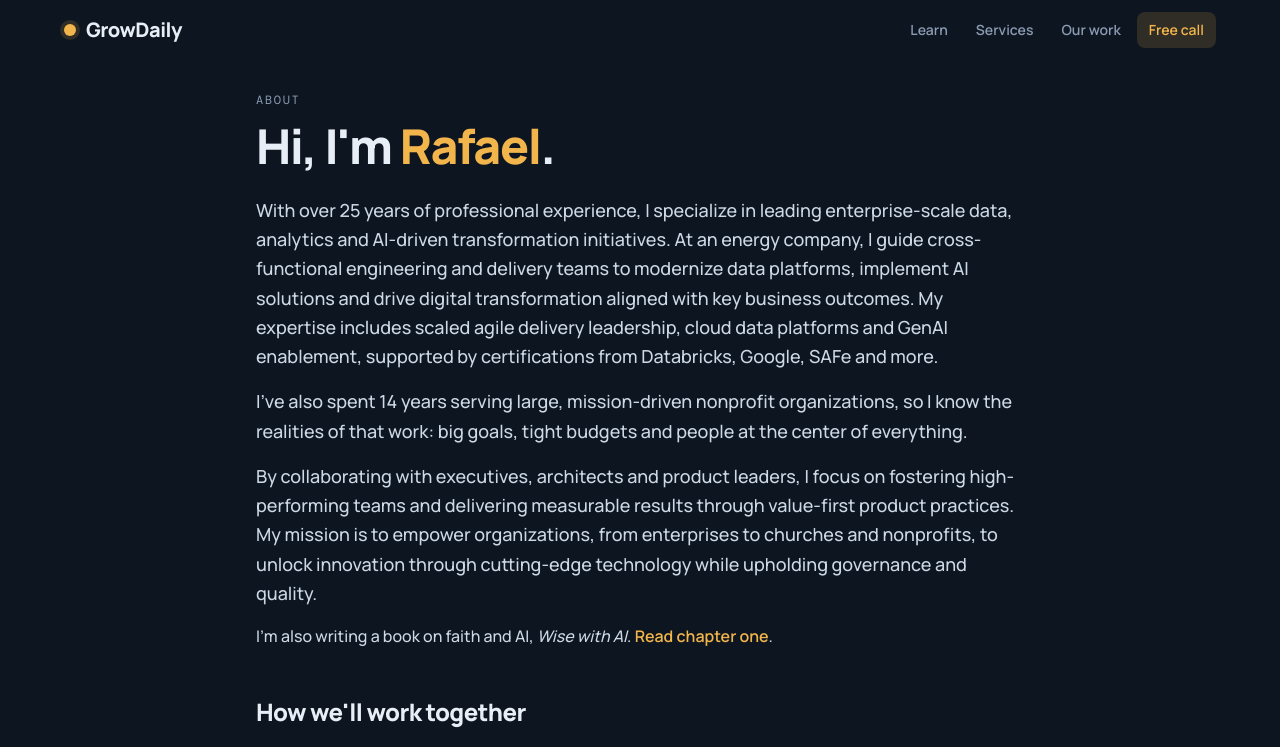
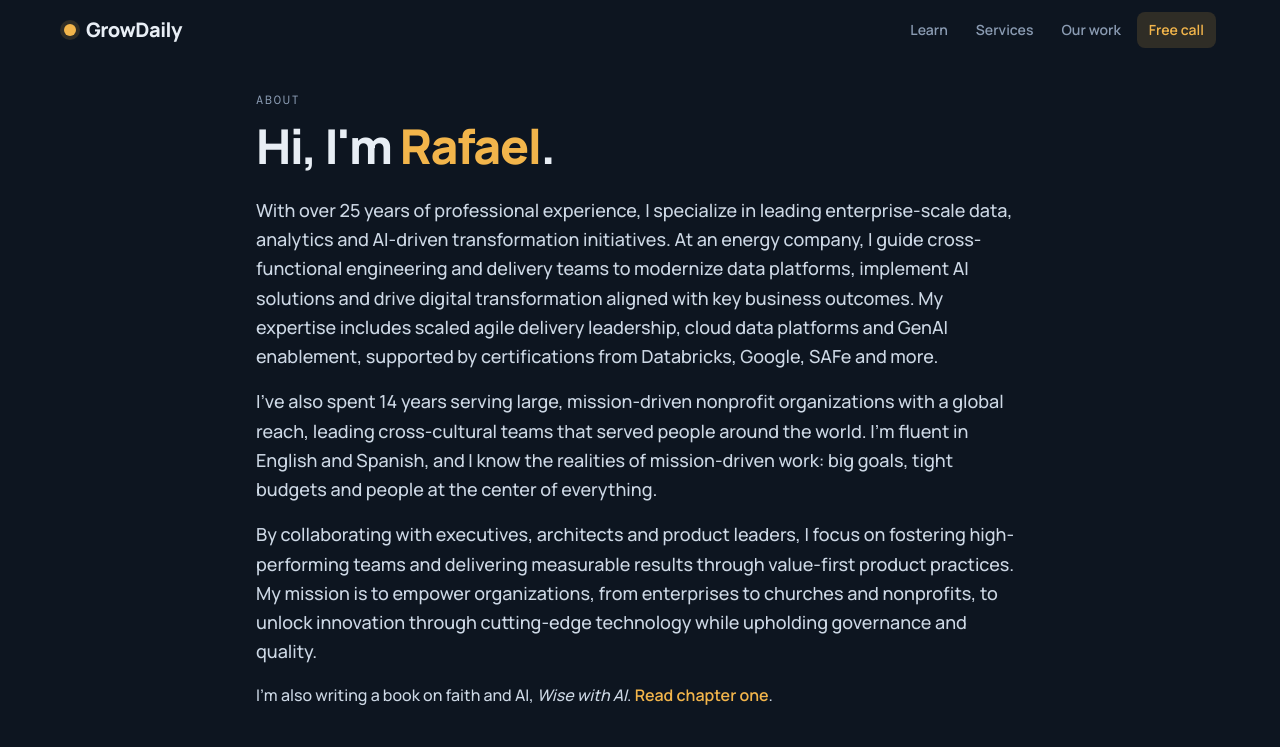
Before and after one commit to rafajos1/growdaily, a Next.js app: page /about in a window 1280 px wide. Shown: the top 747 px of the page. Built offline with nearby package versions, Linux system fonts and the light colour scheme.

Commit message:
About page: global reach, cross-cultural teams, English and Spanish
Co-Authored-By: Claude Opus 5.5 <noreply@anthropic.com>
Claude-Session: https://claude.ai/code/session_011GKMQGyGzUPyQ7mFkgqTSY

```diff
--- a/app/about/page.tsx
+++ b/app/about/page.tsx
@@ -7,7 +7,7 @@ import { BuildFooter, BuildHeader, btnPrimary, btnSecondary, eyebrow } from "../
 import { JsonLd } from "../components/JsonLd";
 
 const DESCRIPTION =
-  "GrowDaily is run by Rafael, who has 25+ years of experience leading enterprise data, analytics and AI transformation, and 14 years of serving large, mission-driven nonprofit organizations.";
+  "GrowDaily is run by Rafael, who has 25+ years of experience leading enterprise data, analytics and AI transformation, and 14 years of serving large, global, mission-driven nonprofit organizations.";
 
 export const metadata: Metadata = pageMetadata({
   title: "About GrowDaily · Rafael, AI & Data Transformation Leader",
@@ -48,7 +48,7 @@ export default function AboutPage() {
             With over 25 years of professional experience, I specialize in leading enterprise-scale data, analytics and AI-driven transformation initiatives. At an energy company, I guide cross-functional engineering and delivery teams to modernize data platforms, implement AI solutions and drive digital transformation aligned with key business outcomes. My expertise includes scaled agile delivery leadership, cloud data platforms and GenAI enablement, supported by certifications from Databricks, Google, SAFe and more.
           </p>
           <p>
-            I&apos;ve also spent 14 years serving large, mission-driven nonprofit organizations, so I know the realities of that work: big goals, tight budgets and people at the center of everything.
+            I&apos;ve also spent 14 years serving large, mission-driven nonprofit organizations with a global reach, leading cross-cultural teams that served people around the world. I&apos;m fluent in English and Spanish, and I know the realities of mission-driven work: big goals, tight budgets and people at the center of everything.
           </p>
           <p>
             By collaborating with executives, architects and product leaders, I focus on fostering high-performing teams and delivering measurable results through value-first product practices. My mission is to empower organizations, from enterprises to churches and nonprofits, to unlock innovation through cutting-edge technology while upholding governance and quality.
```
